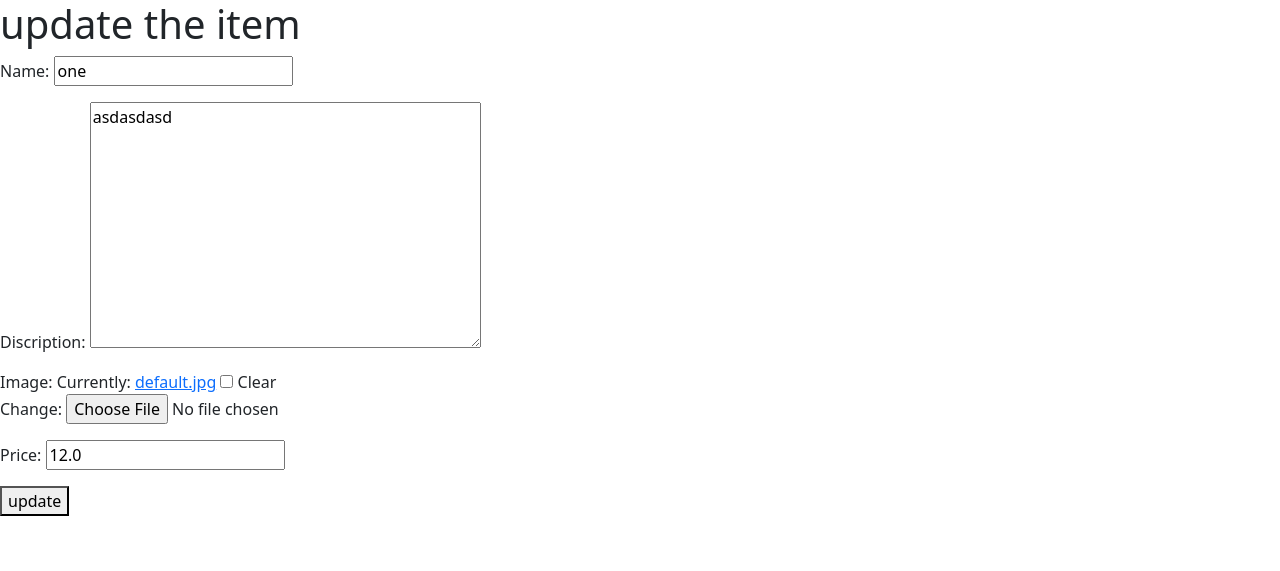
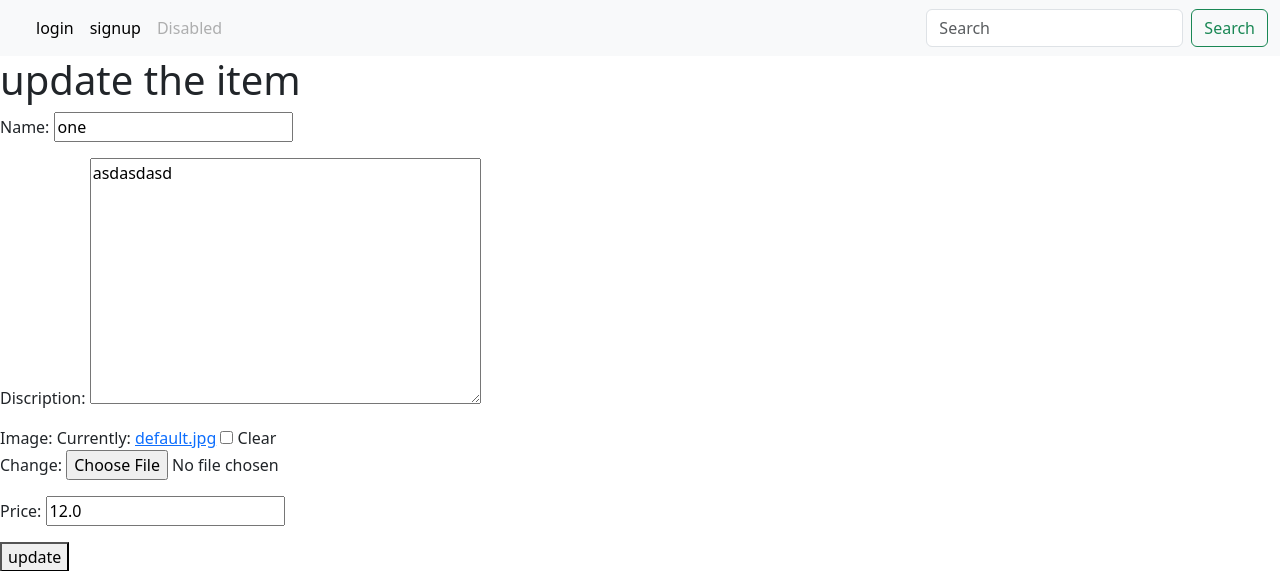
Before and after one commit to javadnr/ecommerce, a Django app: page /update/1 in a window 1280 px wide. Shown: the top 571 px of the page. Run offline with Django 4.2, Linux system fonts and the light colour scheme; data comes from the database, SQL or seed files in the repository; both versions use the stored data as it was after the commit.

Commit message:
search box added

```diff
--- a/stuff/urls.py
+++ b/stuff/urls.py
@@ -14,5 +14,6 @@ urlpatterns = [
     path('cart/item_decrement/<int:id>/',views.item_decrement, name='item_decrement'),
     path('cart/cart_clear/', views.cart_clear, name='cart_clear'),
     path('cart/cart-detail/',views.cart_detail,name='cart_detail'),
+    path('serach/',views.searchview,name='search'),
 
 ]
--- a/stuff/views.py
+++ b/stuff/views.py
@@ -35,7 +35,7 @@ class ItemUpdateView(UpdateView):
 
 
 
-@login_required(login_url="/users/login")
+@login_required(login_url="account_login")
 def cart_add(request, id):
     cart = Cart(request)
     product = Product.objects.get(id=id)
@@ -43,7 +43,7 @@ def cart_add(request, id):
     return redirect("list")
 
 
-@login_required(login_url="/users/login")
+@login_required(login_url="account_login")
 def item_clear(request, id):
     cart = Cart(request)
     product = Product.objects.get(id=id)
@@ -51,7 +51,7 @@ def item_clear(request, id):
     return redirect("cart_detail")
 
 
-@login_required(login_url="/users/login")
+@login_required(login_url="account_login")
 def item_increment(request, id):
     cart = Cart(request)
     product = Product.objects.get(id=id)
@@ -59,7 +59,7 @@ def item_increment(request, id):
     return redirect("cart_detail")
 
 
-@login_required(login_url="/users/login")
+@login_required(login_url="account_login")
 def item_decrement(request, id):
     cart = Cart(request)
     product = Product.objects.get(id=id)
@@ -67,13 +67,21 @@ def item_decrement(request, id):
     return redirect("cart_detail")
 
 
-@login_required(login_url="/users/login")
+@login_required(login_url="account_login")
 def cart_clear(request):
     cart = Cart(request)
     cart.clear()
     return redirect("list")
 
 
-@login_required(login_url="/users/login")
+@login_required(login_url="account_login")
 def cart_detail(request):
     return render(request, 'stuff/cart_detail.html')
+
+def searchview(request):
+    if request.method == "GET":
+        searched = request.GET['searched']
+        products = Product.objects.filter(name__icontains = searched)
+        return render(request, "stuff/search.html",{'searched' :searched , 'products': products} )
+    else:
+        return render(request, "stuff/search.html",{'searched' :searched} )
--- a/templates/base.html
+++ b/templates/base.html
@@ -7,6 +7,36 @@
     <link href="https://cdn.jsdelivr.net/npm/bootstrap@5.3.1/dist/css/bootstrap.min.css" rel="stylesheet" integrity="sha384-4bw+/aepP/YC94hEpVNVgiZdgIC5+VKNBQNGCHeKRQN+PtmoHDEXuppvnDJzQIu9" crossorigin="anonymous">
   </head>
   <body>
+    <nav class="navbar navbar-expand-lg bg-body-tertiary ">
+      <div class="container-fluid">
+        <a class="navbar-brand" href="{% url 'list' %}">{{user.username}}</a>
+        <button class="navbar-toggler" type="button" data-bs-toggle="collapse" data-bs-target="#navbarSupportedContent" aria-controls="navbarSupportedContent" aria-expanded="false" aria-label="Toggle navigation">
+          <span class="navbar-toggler-icon"></span>
+        </button>
+        <div class="collapse navbar-collapse" id="navbarSupportedContent">
+          <ul class="navbar-nav me-auto mb-2 mb-lg-0">
+            <li class="nav-item">
+              {% if user.is_authenticated %}
+              <a class="nav-link active" aria-current="page" href="{% url 'account_logout' %}">log out</a>
+            </li>
+              {% else %}
+              <li class="nav-item">
+              <a class="nav-link active" aria-current="page" href="{% url 'account_login' %}">login</a>
+              </li>
+              <a class="nav-link active" aria-current="page" href="{% url 'account_signup' %}">signup</a>
+              {% endif %}
+            <li class="nav-item">
+              <a class="nav-link disabled" aria-disabled="true">Disabled</a>
+            </li>
+          </ul>
+          <form class="d-flex" role="search" method="GET" action="{% url 'search' %}">
+            {% csrf_token %}
+          <input class="form-control me-2" type="search" placeholder="Search" aria-label="Search" name="searched">
+          <button class="btn btn-outline-success" type="submit">Search</button>
+          </form>
+        </div>
+      </div>
+    </nav>
     {% block content %}
 
     {% endblock content %}
```
Also changed, not shown: templates/stuff/cart_detail.html (+11 -2 lines), templates/stuff/list.html (+1 -21 lines), templates/stuff/search.html (added, +17 -0 lines), db.sqlite3.
